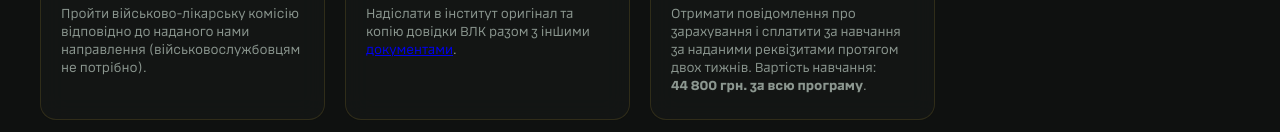
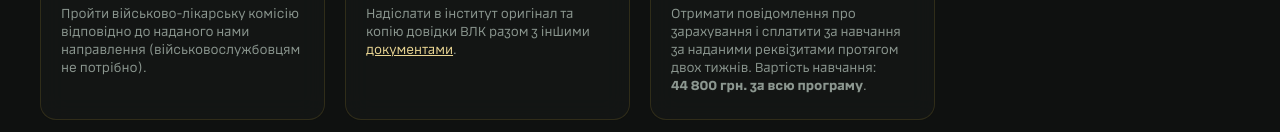
Before and after one commit to primusua-ux/kvp-zvi-faq, a plain HTML site: page index.html in a window 1280 px wide. Shown: the part 838-970 px from the top of the page. Drawn offline with Linux system fonts and the light colour scheme; a web font is replaced by a local one.

Commit message:
style: color documents hash link in gold light color

```diff
--- a/index.html
+++ b/index.html
@@ -94,7 +94,7 @@
                 <div class="roadmap-step">6</div>
                 <div class="roadmap-content">
                     <h3>Надсилання документів</h3>
-                    <p>Надіслати в інститут оригінал та копію довідки ВЛК разом з іншими <a href="#faq-5">документами</a>.</p>
+                    <p>Надіслати в інститут оригінал та копію довідки ВЛК разом з іншими <a href="#faq-5" style="color: var(--color-gold-light); text-decoration: underline;">документами</a>.</p>
                 </div>
             </div>
             <div class="roadmap-card">
```
